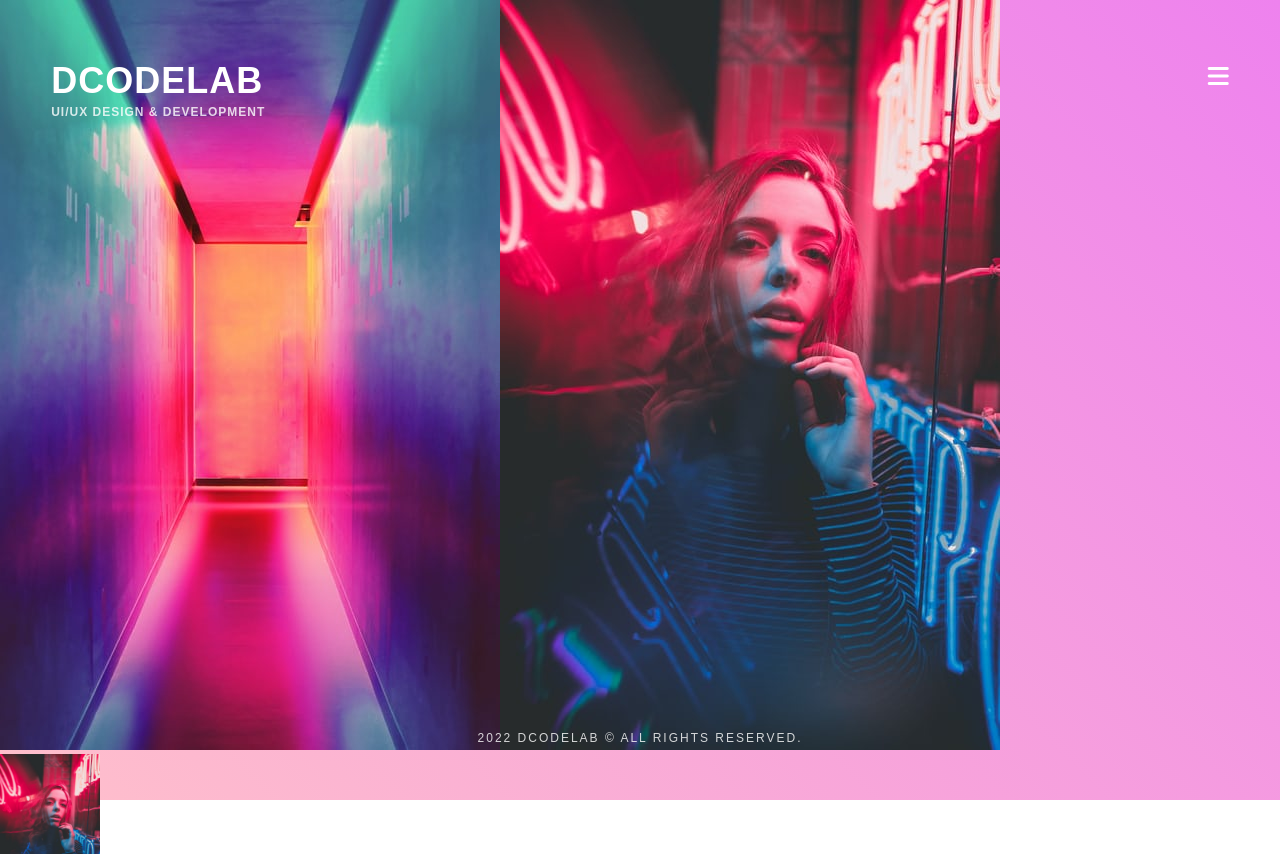
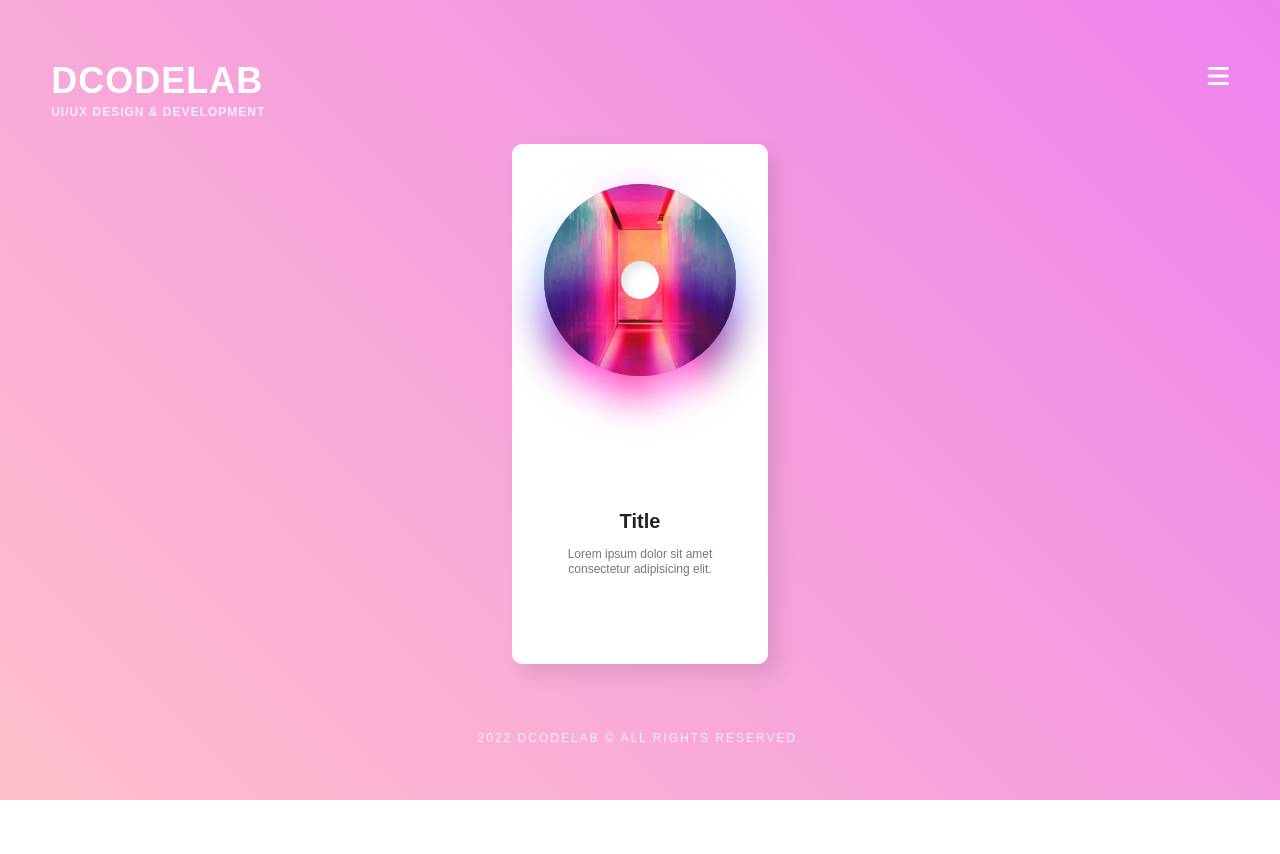
Before and after one commit to uvin1016/react_basic, a React (Create React App) app: page / in a window 1280 px wide. After the commit the page ends 800 px from the top, so only its background shows below. Built offline with nearby package versions, Linux system fonts and the light colour scheme.

Commit message:
step7 dom 스타일링

```diff
--- a/src/App.js
+++ b/src/App.js
@@ -4,16 +4,25 @@
 
 
 function App() {
-  let divStyle = {width: 100, height: 100, backgroundImage: `url(${process.env.PUBLIC_URL+'img/member2.jpg'})`, backgroundSize: "cover"};
+  let picImg = {backgroundImage: `url(${process.env.PUBLIC_URL}/img/member1.jpg)`}
+
   return (
     <figure>
       <Header />
-          <img src={process.env.PUBLIC_URL+'img/member1.jpg'} />
-          <img src={process.env.PUBLIC_URL+'img/member2.jpg'} />
+        <section>
+          <article>
+            <div className="inner">
+              <div className="pic" style={picImg}>
+                <div className="dot"></div>
+              </div>
 
-          <div style={divStyle}>
-
-          </div>
+              <div className="txt">
+                <h2>Title</h2>
+                <p>Lorem ipsum dolor sit amet consectetur adipisicing elit.</p>
+              </div>
+            </div>
+          </article>
+        </section>
       <Footer />
     </figure>
   );
--- a/src/css/style.css
+++ b/src/css/style.css
@@ -37,6 +37,77 @@
     right: 4vw;
     font-size: 24px;
     color: #fff; }
+  figure section {
+    width: 20vw;
+    height: 65vh;
+    position: absolute;
+    left: 50%;
+    top: 50%;
+    margin-top: -32vh;
+    margin-left: -10vw; }
+    figure section article {
+      width: 100%;
+      height: 100%;
+      position: absolute;
+      top: 0px;
+      left: 0px; }
+      figure section article .inner {
+        width: 100%;
+        height: 100%;
+        background: #fff;
+        padding: 5vh 2.5vw 8vh;
+        display: flex;
+        justify-content: center;
+        flex-wrap: wrap;
+        align-content: space-between;
+        border-radius: 10px;
+        box-shadow: 10px 10px 20px rgba(0, 0, 0, 0.1); }
+        figure section article .inner .pic {
+          width: 15vw;
+          height: 15vw;
+          border-radius: 50%;
+          background: royalblue;
+          background-repeat: no-repeat;
+          background-position: 200%;
+          position: relative;
+          display: flex;
+          justify-content: center;
+          align-items: center; }
+          figure section article .inner .pic::before, figure section article .inner .pic::after {
+            content: '';
+            display: block;
+            width: inherit;
+            height: inherit;
+            border-radius: inherit;
+            position: absolute;
+            top: 0px;
+            left: 0px;
+            background-image: inherit;
+            background-repeat: inherit;
+            background-position: center;
+            background-size: cover; }
+          figure section article .inner .pic::before {
+            transform: translateY(10%);
+            filter: blur(20px) brightness(1.6); }
+          figure section article .inner .pic .dot {
+            width: 3vw;
+            height: 3vw;
+            border-radius: 50%;
+            background-color: #fff;
+            position: relative;
+            z-index: 3;
+            box-shadow: inset 5px 5px 10px rgba(0, 0, 0, 0.1); }
+        figure section article .inner .txt {
+          text-align: center;
+          position: relative; }
+          figure section article .inner .txt h2 {
+            font: bold 20px/1 'arial';
+            color: #222;
+            margin-bottom: 2vh; }
+          figure section article .inner .txt p {
+            font: 12px/1.2 "arial";
+            color: #777;
+            margin-bottom: 3vh; }
   figure > p {
     position: absolute;
     bottom: 7vh;
--- a/src/scss/style.scss
+++ b/src/scss/style.scss
@@ -38,6 +38,98 @@
         color: #fff;
     }
 
+    section {
+        width: 20vw;
+        height: 65vh;
+        position: absolute;
+        left: 50%;
+        top: 50%;
+        margin-top: -32vh;
+        margin-left: -10vw;
+
+        article {
+            width: 100%;
+            height: 100%;
+            position: absolute;
+            top: 0px;
+            left: 0px;
+
+            .inner {
+                width: 100%;
+                height: 100%;
+                background: #fff;
+                padding: 5vh 2.5vw 8vh;
+                display: flex;
+                justify-content: center;
+                flex-wrap: wrap;
+                align-content: space-between;
+                border-radius: 10px;
+                box-shadow: 10px 10px 20px rgba(0,0,0,0.1);
+
+                .pic {
+                    width: 15vw;
+                    height: 15vw;
+                    border-radius: 50%;
+                    background: royalblue;
+                    background-repeat: no-repeat;
+                    background-position: 200%;
+                    position: relative;
+                    display: flex;
+                    justify-content: center;
+                    align-items: center;
+
+                    &::before, &::after {
+                        content: '';
+                        display: block;
+                        width: inherit;
+                        height: inherit;
+                        border-radius: inherit;
+                        position: absolute;
+                        top: 0px;
+                        left: 0px;
+                        background-image: inherit;
+                        background-repeat: inherit;
+                        background-position: center;
+                        background-size: cover;
+                    }
+
+                    &::before {
+                        transform: translateY(10%);
+                        filter: blur(20px) brightness(1.6);
+                    }
+
+                    .dot {
+                        width: 3vw;
+                        height: 3vw;
+                        border-radius: 50%;
+                        background-color: #fff;
+                        position: relative;
+                        z-index: 3;
+                        box-shadow: inset 5px 5px 10px rgba(0,0,0,0.1);
+                    }
+                }
+
+                .txt {
+                    text-align: center;
+                    position: relative;
+
+                    h2 {
+                        font: bold 20px/1 'arial';
+                        color: #222;
+                        margin-bottom: 2vh;
+                    }
+
+                    p {
+                        font: 12px/1.2 "arial";
+                        color: #777;
+                        margin-bottom: 3vh;
+                    }
+                }
+            }
+        }
+
+    }
+
     >p {
         position: absolute;
         bottom: 7vh;
```
Also changed, not shown: 2 other files (tests, documents, lock files or other folders).
